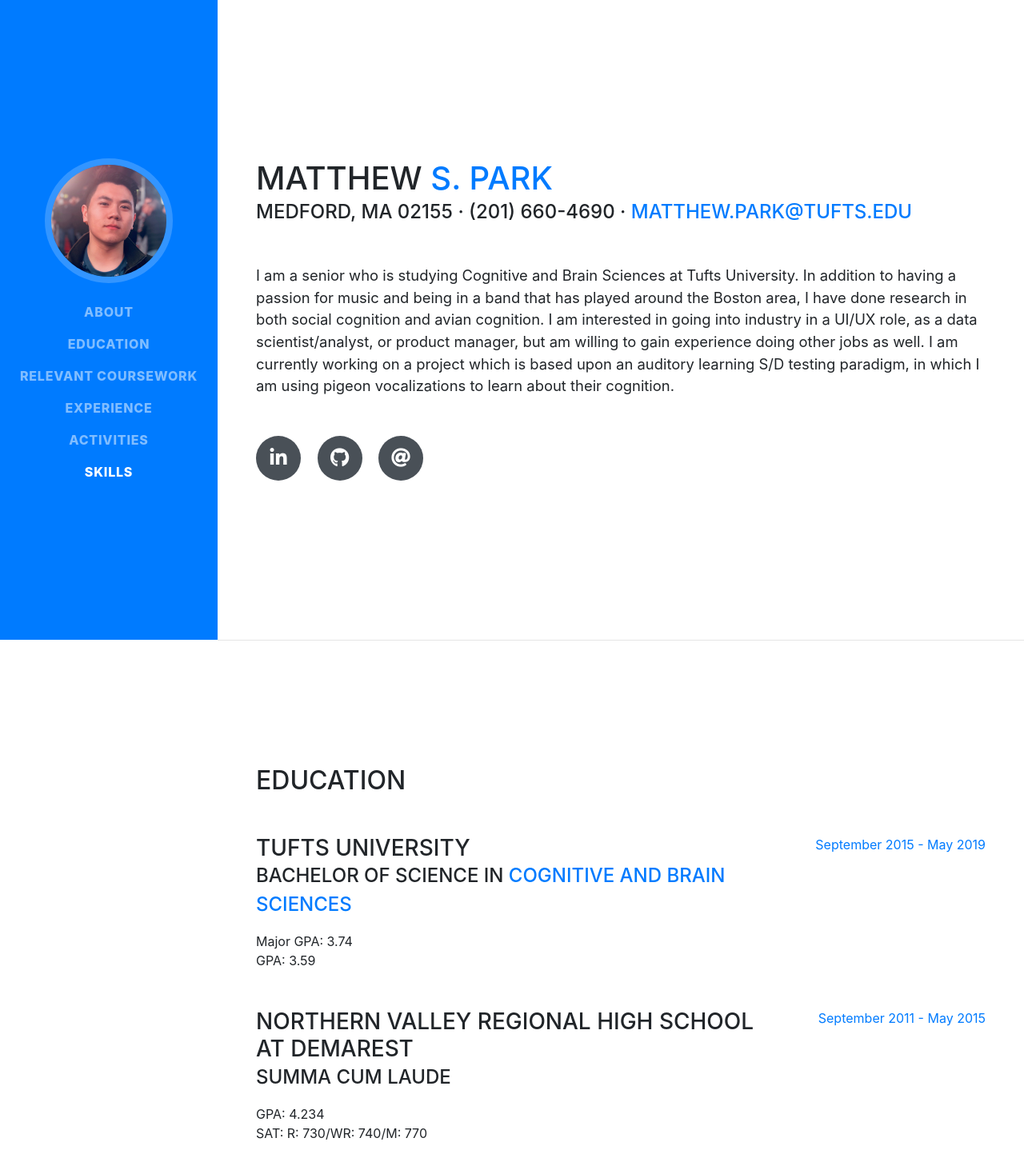
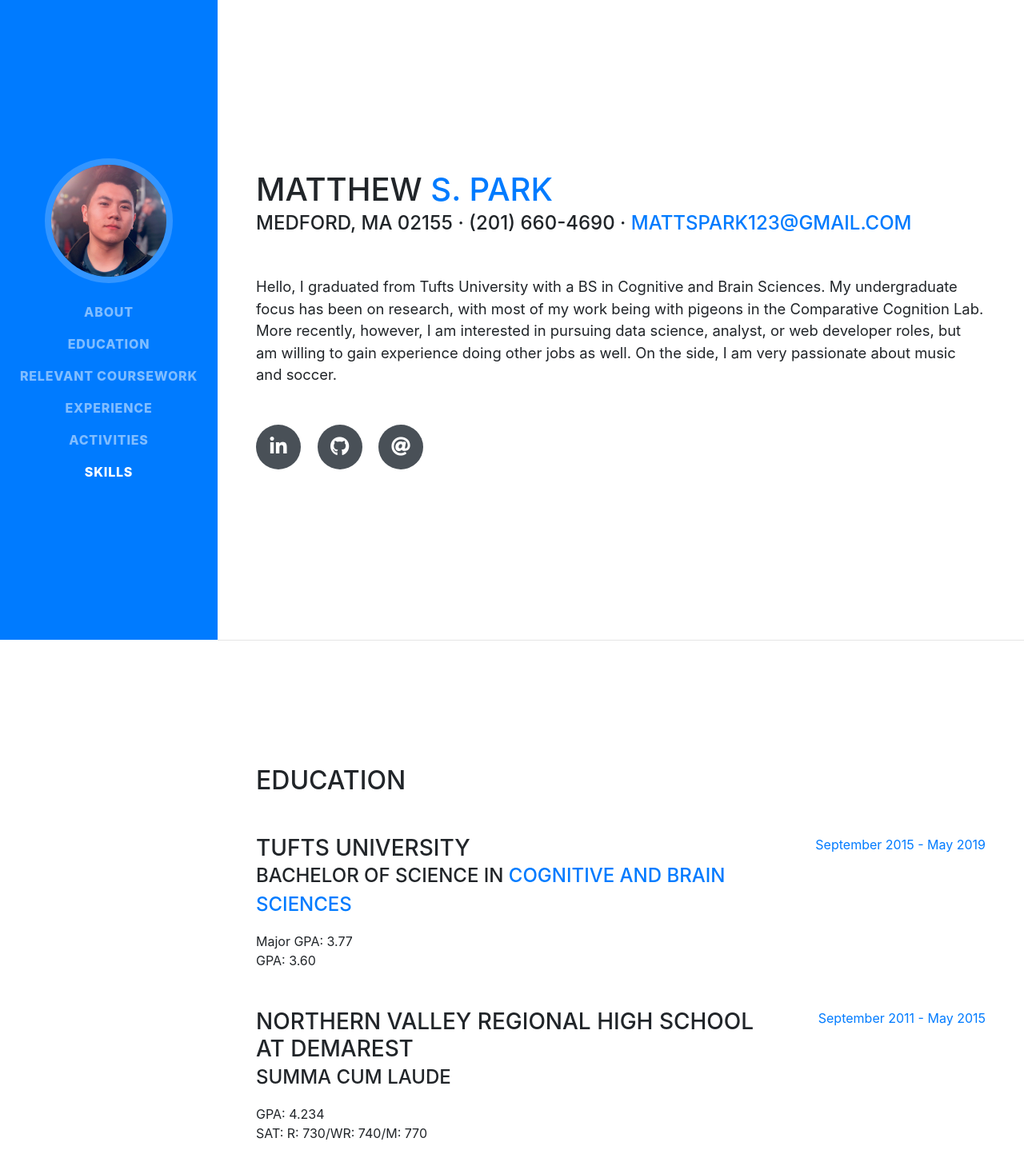
Before and after one commit to mattspark123/mattspark123.github.io, a website with bundled scripts: page index.html in a window 1280 px wide. Shown: the top 1448 px of the page at 80% size. Built offline with nearby package versions, Linux system fonts and the light colour scheme; a web font is replaced by a local one.

Commit message:
made GPA changes, email changes, and bio changes

```diff
--- a/index.html
+++ b/index.html
@@ -75,9 +75,9 @@
           <span class="text-primary">S. Park</span>
         </h1>
         <div class="subheading mb-5">Medford, MA 02155 · (201) 660-4690 ·
-          <a href="mailto:matthew.park@tufts.edu">matthew.park@tufts.edu</a>
+          <a href="mailto:mattspark123@gmail.com">mattspark123@gmail.com</a>
         </div>
-        <p class="lead mb-5"> I am a senior who is studying Cognitive and Brain Sciences at Tufts University. In addition to having a passion for music and being in a band that has played around the Boston area, I have done research in both social cognition and avian cognition. I am interested in going into industry in a UI/UX role, as a data scientist/analyst, or product manager, but am willing to gain experience doing other jobs as well. I am currently working on a project which is based upon an auditory learning S/D testing paradigm, in which I am using pigeon vocalizations to learn about their cognition.</p>
+        <p class="lead mb-5"> Hello, I graduated from Tufts University with a BS in Cognitive and Brain Sciences. My undergraduate focus has been on research, with most of my work being with pigeons in the Comparative Cognition Lab. More recently, however, I am interested in pursuing data science, analyst, or web developer roles, but am willing to gain experience doing other jobs as well. On the side, I am very passionate about music and soccer.</p>
         <div class="social-icons">
           <a href="https://www.linkedin.com/in/matthew-park-93894a11a/">
             <i class="fab fa-linkedin-in"></i>
@@ -103,7 +103,7 @@
           <div class="resume-content">
             <h3 class="mb-0">Tufts University</h3>
             <div class="subheading mb-3">Bachelor of Science in <a href = https://ase.tufts.edu/psychology/undergraduate/concCognitive.htm> Cognitive and Brain Sciences</a></div>
-            <div>Major GPA: 3.74 <br>GPA: 3.59 </div>
+            <div>Major GPA: 3.77 <br>GPA: 3.60 </div>
           </div>
           <div class="resume-date text-md-right">
             <span class="text-primary">September 2015 - May 2019</span>
```
